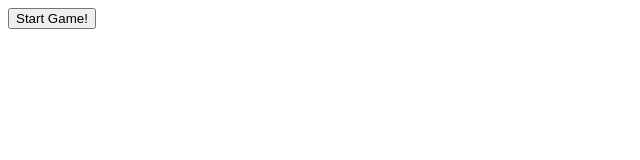
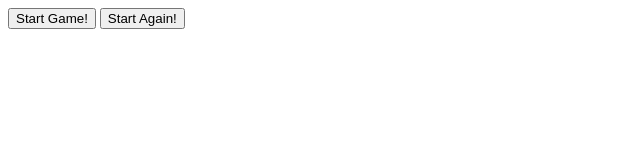
Before and after one commit to faha1999/JavaScript, a plain HTML site: page 6. More on Functions/index.html in a window 1280 px wide. Shown: the whole page, without its empty margins (0-640 px from the left). Drawn offline with Linux system fonts and the light colour scheme.

Commit message:
add another button

```diff
--- a/6. More on Functions/index.html
+++ b/6. More on Functions/index.html
@@ -8,7 +8,7 @@
 </head>
 <body>
     <button id="start-game-btn">Start Game!</button>
-
+    <button id="start-game-btn">Start Again!</button>
     <script src="./app.js"></script>
 </body>
 </html>
```
